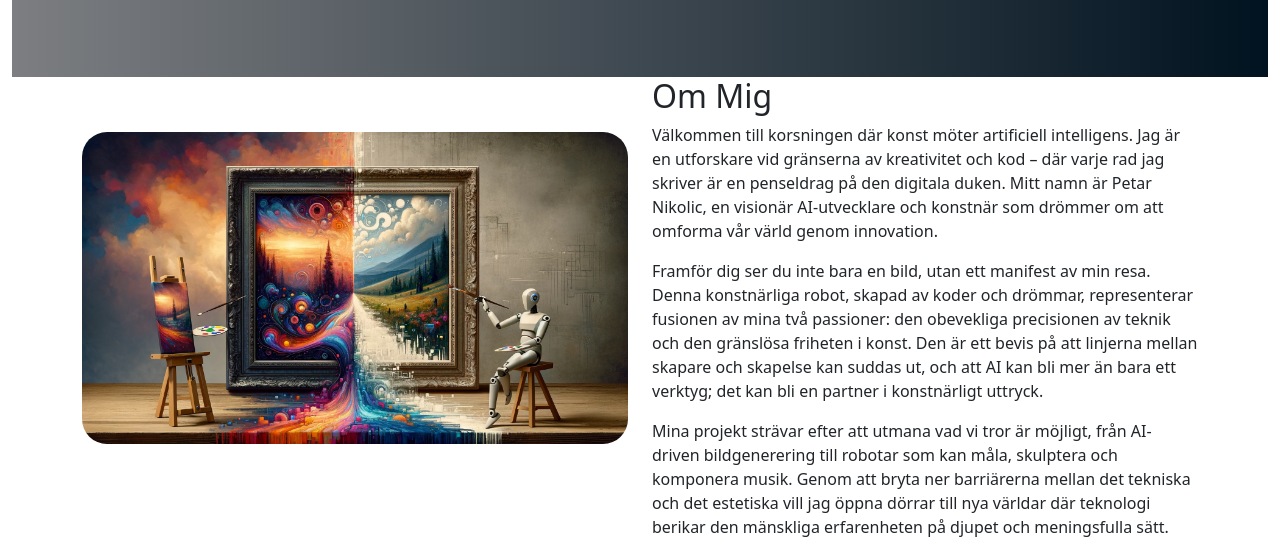
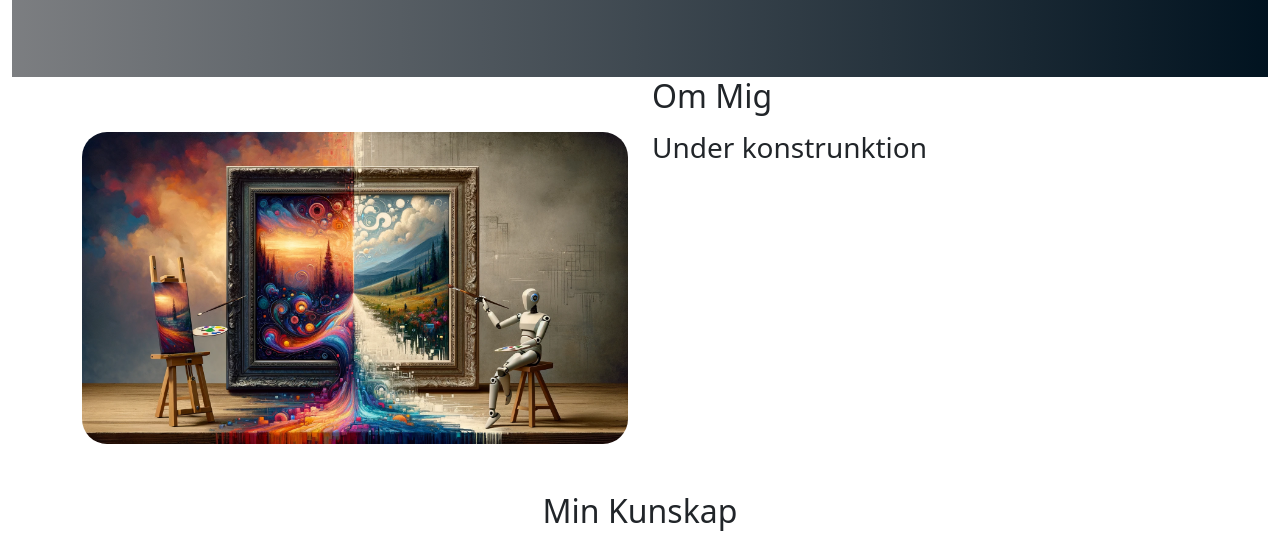
Before and after one commit to PetarNikolicc/html, a plain HTML site: page index.html in a window 1280 px wide. Shown: the part 810-1362 px from the top of the page. Drawn offline with nearby package versions, Linux system fonts and the light colour scheme; no server answers; some icons are missing.

Commit message:
Update index.html

```diff
--- a/index.html
+++ b/index.html
@@ -80,10 +80,12 @@
             </div>
             <div class="col-lg-6">
               <h2>Om Mig</h2>
-              <p>Välkommen till korsningen där konst möter artificiell intelligens. Jag är en utforskare vid gränserna av kreativitet och kod – där varje rad jag skriver är en penseldrag på den digitala duken. Mitt namn är Petar Nikolic, en visionär AI-utvecklare och konstnär som drömmer om att omforma vår värld genom innovation.</p>
-              <p>Framför dig ser du inte bara en bild, utan ett manifest av min resa. Denna konstnärliga robot, skapad av koder och drömmar, representerar fusionen av mina två passioner: den obevekliga precisionen av teknik och den gränslösa friheten i konst. Den är ett bevis på att linjerna mellan skapare och skapelse kan suddas ut, och att AI kan bli mer än bara ett verktyg; det kan bli en partner i konstnärligt uttryck.</p>
-              <p>Mina projekt strävar efter att utmana vad vi tror är möjligt, från AI-driven bildgenerering till robotar som kan måla, skulptera och komponera musik. Genom att bryta ner barriärerna mellan det tekniska och det estetiska vill jag öppna dörrar till nya världar där teknologi berikar den mänskliga erfarenheten på djupet och meningsfulla sätt.</p>
-              <p>Låt oss tillsammans utforska dessa nya horisonter. Välkommen till framtiden, där konst och AI dansar i harmoni.</p>
+                   <p>       </p>
+                   <p>       </p>
+                   <p>       </p>
+              <h3>Under konstrunktion</h3>
+              <p>       </p>
+                   <p>       </p>
             </div>
           </div>
         </div>
```
